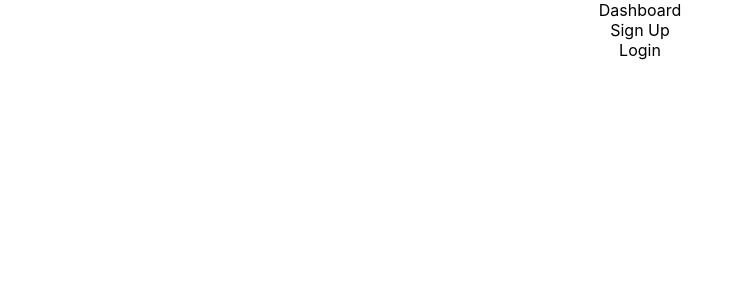
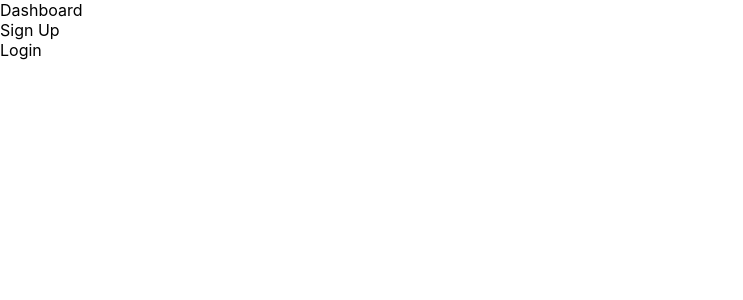
Before and after one commit to TimeForZeros/wedding-app, a React (Create React App) app in the folder client/: page / in a window 1280 px wide. Shown: the top 300 px of the page, without its empty margins (0-743 px from the left). Built offline with nearby package versions, Linux system fonts and the light colour scheme.

Commit message:
+ dep: react-bootstrap

```diff
--- a/client/package.json
+++ b/client/package.json
@@ -7,8 +7,10 @@
     "@testing-library/react": "^9.5.0",
     "@testing-library/user-event": "^7.2.1",
     "axios": "^0.19.2",
+    "bootstrap": "^4.5.0",
     "passport": "^0.4.1",
     "react": "^16.13.1",
+    "react-bootstrap": "^1.0.1",
     "react-dom": "^16.13.1",
     "react-router-dom": "^5.2.0",
     "react-scripts": "3.4.1"
--- a/client/src/App.js
+++ b/client/src/App.js
@@ -7,7 +7,7 @@ import './App.css';
 
 const App = () => {
   return (
-    <div className="App">
+    <div>
       <Dashboard />
       <SignUp />
       <Login />
```
Also changed, not shown: 1 other file (tests, documents, lock files or other folders).
